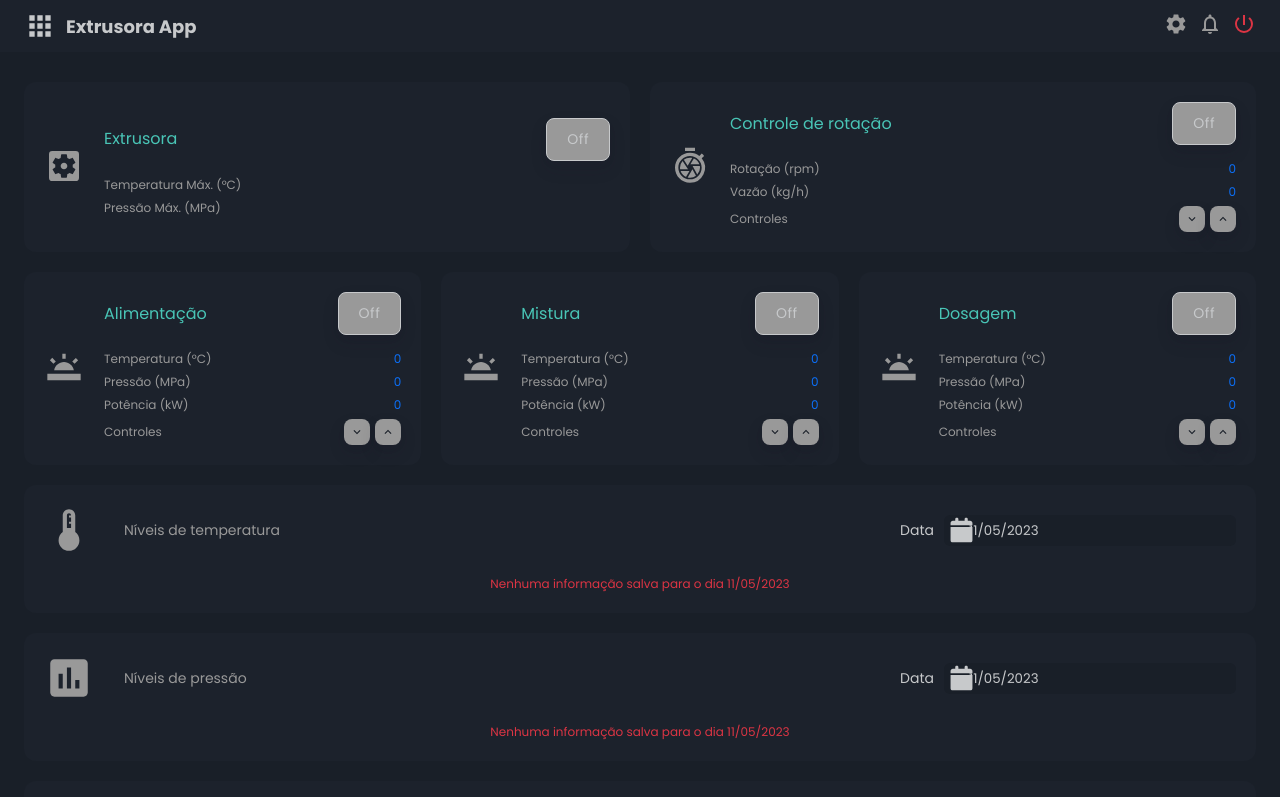
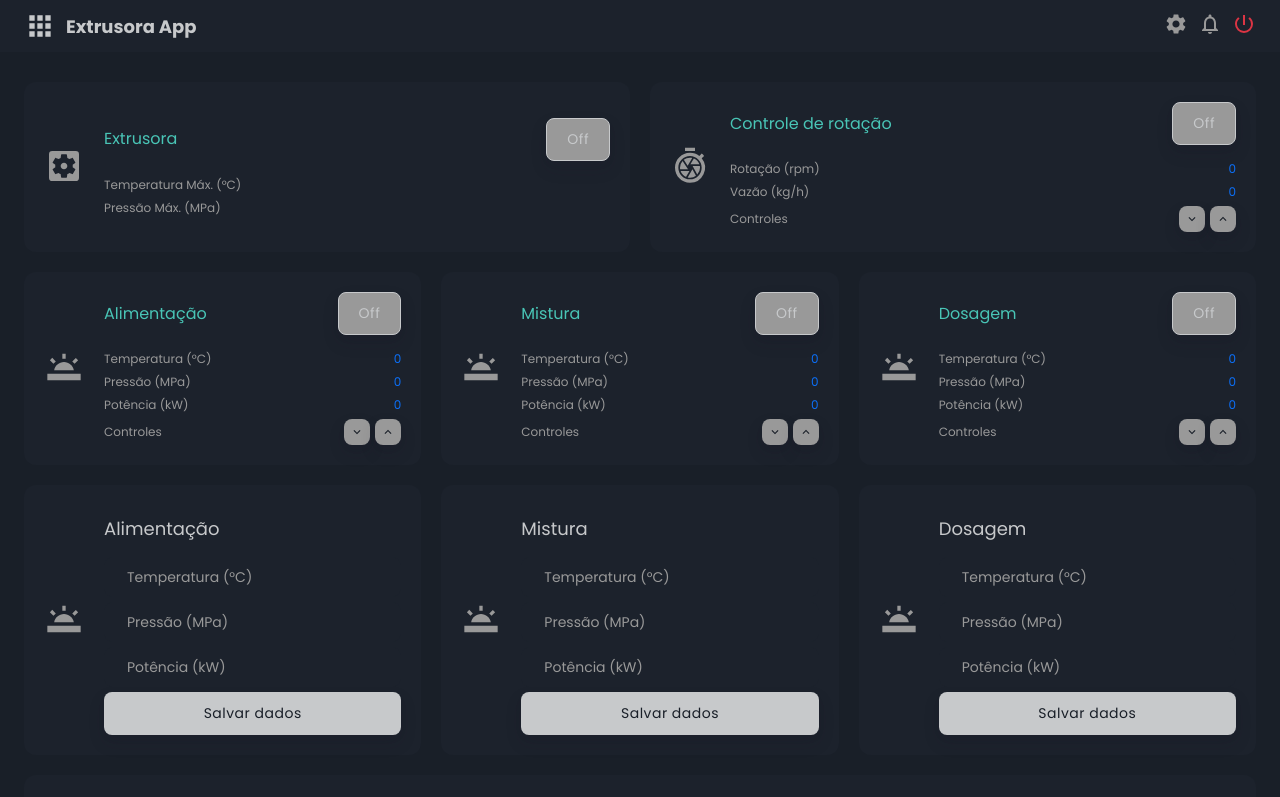
Before and after one commit to higoreduardoalpha11/extrusora-app, a React (Vite) app in the folder client/: page / in a window 1280 px wide. Shown: the top 797 px of the page. Built offline with nearby package versions, Linux system fonts and the light colour scheme; no server answers.

Commit message:
:sparkles: Create form save data

```diff
--- /dev/null
+++ b/client/src/app/components/Card/CardData.jsx
@@ -0,0 +1,102 @@
+import PropTypes from 'prop-types';
+import { useDispatch } from 'react-redux';
+import { Formik } from 'formik';
+
+import eventBus from '@/app/utils/eventBus';
+import { Analytics } from '@/app/action';
+import { zoneInitialValues, zoneSchema } from '@/app/types/zone';
+import { Icon, Input, Button } from '@/app/components';
+import './index.css';
+
+const CardData = ({ icon, zoneType }) => {
+  const dispatch = useDispatch();
+
+  const handleFormSubmit = (values, onSubmitProps) => {
+    eventBus.dispatch('loader', true);
+    dispatch(
+      Analytics.handleSaveDada(values, (message) => {
+        if (message) eventBus.dispatch('toast', message);
+        eventBus.dispatch('loader', false);
+        onSubmitProps.resetForm();
+      })
+    )
+  }
+
+  return (
+    <article className="card flex flex-row flex-start gap-20 p-20 bg-bg-light border-radius-lg">
+      <div className="card--icon">
+        <Icon icon={icon} />
+      </div>
+
+      <div className="card--content full-width">
+        <Formik
+          onSubmit={handleFormSubmit}
+          initialValues={{ ...zoneInitialValues, zoneType }}
+          validationSchema={zoneSchema}
+        >
+          {({ values, errors, touched, handleChange, handleSubmit }) => (
+            <form onSubmit={handleSubmit} className="flex flex-col gap-5 full-width">
+              <h6 className="font-regular text-white py-10">
+                {
+                  zoneType === 'entry'
+                    ? 'Alimentação' : zoneType === 'mix'
+                      ? 'Mistura' : 'Dosagem'
+                }
+              </h6>
+
+              <input type="hidden" id="zoneType" name="zoneType" value={values.zoneType} onChange={handleChange} />
+
+              <Input
+                type="number"
+                id="temperature"
+                name="temperature"
+                label="Temperatura (°C)"
+                placeholder="Temperatura obtida (°C)"
+                value={values.temperature}
+                handleOnChange={handleChange}
+                error={Boolean(touched.temperature) && Boolean(errors.temperature)}
+                helperText={touched.temperature && errors.temperature}
+              />
+
+              <Input
+                type="number"
+                id="pressure"
+                name="pressure"
+                label="Pressão (MPa)"
+                placeholder="Pressão obtida (MPa)"
+                value={values.pressure}
+                handleOnChange={handleChange}
+                error={Boolean(touched.pressure) && Boolean(errors.pressure)}
+                helperText={touched.pressure && errors.pressure}
+              />
+
+              <Input
+                type="number"
+                id="power"
+                name="power"
+                label="Potência (kW)"
+                placeholder="Potência obtida (kW)"
+                value={values.power}
+                handleOnChange={handleChange}
+                error={Boolean(touched.power) && Boolean(errors.power)}
+                helperText={touched.power && errors.power}
+              />
+
+              <Button
+                type="submit"
+                title="Salvar dados"
+                content="Salvar dados"
+                color="white"
+              />
+            </form>
+          )}
+        </Formik>
+      </div>
+    </article>
+  )
+}
+CardData.propTypes = {
+  icon: PropTypes.string.isRequired,
+  zoneType: PropTypes.string.isRequired,
+}
+export default CardData;
--- a/client/src/app/components/ChartHeader/index.jsx
+++ b/client/src/app/components/ChartHeader/index.jsx
@@ -21,6 +21,7 @@ const ChartHeader = ({ target, startDate, setStartDate }) => {
     dispatch(
       Analytics.handleChangeTemperatures(dayjs(startDate).format('YYYY-MM-DD'), (message) => {
         if (message) eventBus.dispatch('toast', message);
+        eventBus.dispatch('loader', false);
       })
     )
   }
@@ -29,6 +30,7 @@ const ChartHeader = ({ target, startDate, setStartDate }) => {
     dispatch(
       Analytics.handleChangePressures(dayjs(startDate).format('YYYY-MM-DD'), (message) => {
         if (message) eventBus.dispatch('toast', message);
+        eventBus.dispatch('loader', false);
       })
     )
   }
@@ -37,6 +39,7 @@ const ChartHeader = ({ target, startDate, setStartDate }) => {
     dispatch(
       Analytics.handleChangePowers(dayjs(startDate).format('YYYY-MM-DD'), (message) => {
         if (message) eventBus.dispatch('toast', message);
+        eventBus.dispatch('loader', false);
       })
     )
   }
@@ -45,11 +48,13 @@ const ChartHeader = ({ target, startDate, setStartDate }) => {
     dispatch(
       Analytics.handleChangeRates(dayjs(startDate).format('YYYY-MM-DD'), (message) => {
         if (message) eventBus.dispatch('toast', message);
+        eventBus.dispatch('loader', false);
       })
     )
   }
 
   useEffect(() => {
+    eventBus.dispatch('loader', true);
     if (target === 'temperatures') getTemperaturesData();
     else if (target === 'pressures') getPressuresData();
     else if (target === 'powers') getPowersData();
--- a/client/src/app/components/index.js
+++ b/client/src/app/components/index.js
@@ -13,3 +13,4 @@ export { default as CardRate } from './Card/CardRate';
 export { default as CardEntry } from './Card/CardEntry';
 export { default as CardMix } from './Card/CardMix';
 export { default as CardDosage } from './Card/CardDosage';
+export { default as CardData } from './Card/CardData';
--- a/client/src/app/scenes/Dashboard/index.jsx
+++ b/client/src/app/scenes/Dashboard/index.jsx
@@ -5,6 +5,7 @@ import {
   CardMix,
   CardDosage,
   ChartLine,
+  CardData,
 } from '@/app/components';
 
 const Dashboard = () => {
@@ -22,6 +23,12 @@ const Dashboard = () => {
           <CardDosage />
         </div>
 
+        <div className="grid grid-3 gap-20">
+          <CardData icon="lamp" zoneType="entry" />
+          <CardData icon="lamp" zoneType="mix" />
+          <CardData icon="lamp" zoneType="dosage" />
+        </div>
+
         <ChartLine target="temperatures" />
         <ChartLine target="pressures" />
         <ChartLine target="powers" />
--- /dev/null
+++ b/client/src/app/types/zone.js
@@ -0,0 +1,15 @@
+import * as yup from 'yup';
+
+export const zoneSchema = yup.object().shape({
+  zoneType: yup.string().required('Este campo é obrigatório'),
+  temperature: yup.number().required('Este campo é obrigatório'),
+  pressure: yup.number().required('Este campo é obrigatório'),
+  power: yup.number().required('Este campo é obrigatório'),
+});
+
+export const zoneInitialValues = {
+  zoneType: '',
+  temperature: '',
+  pressure: '',
+  power: '',
+}
```
